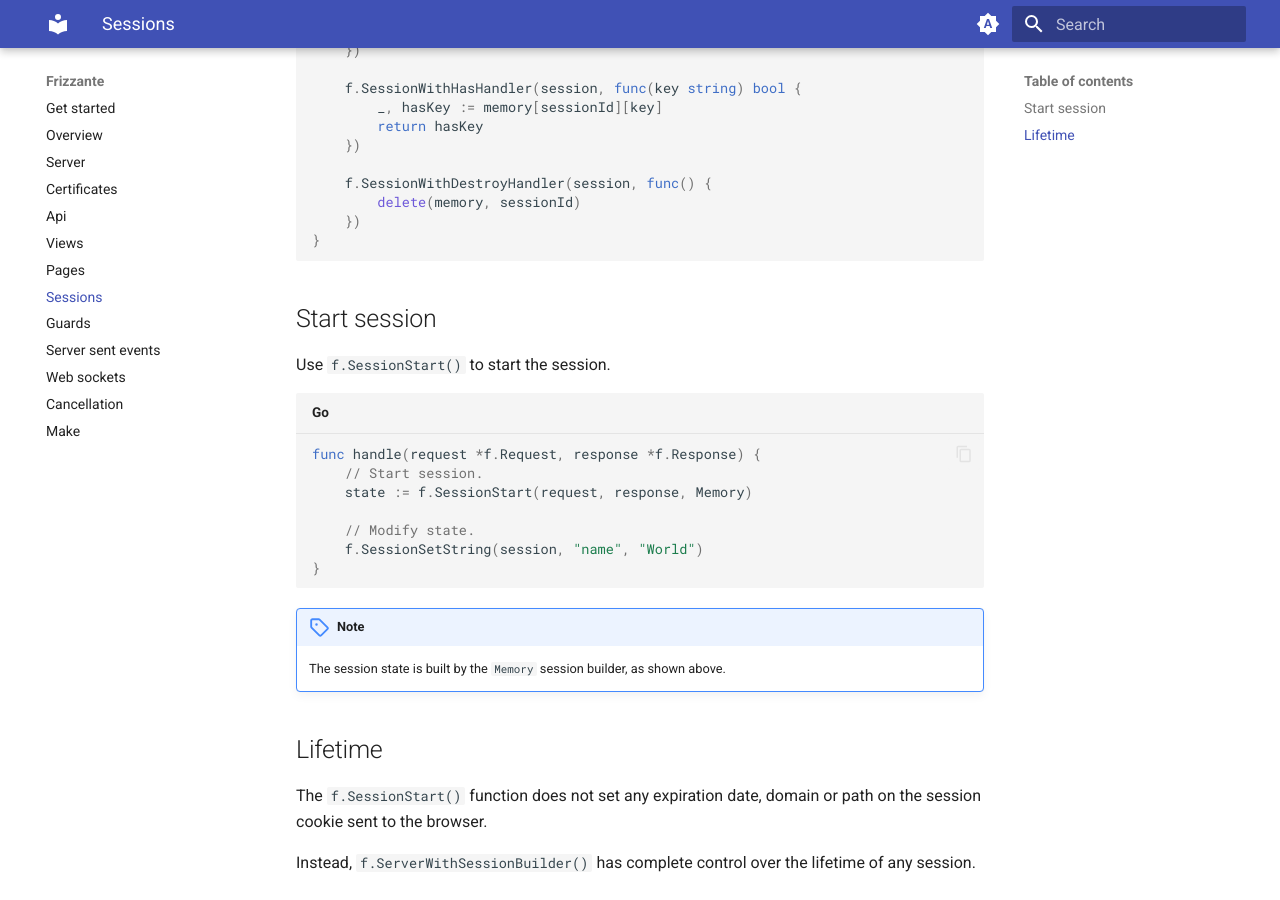
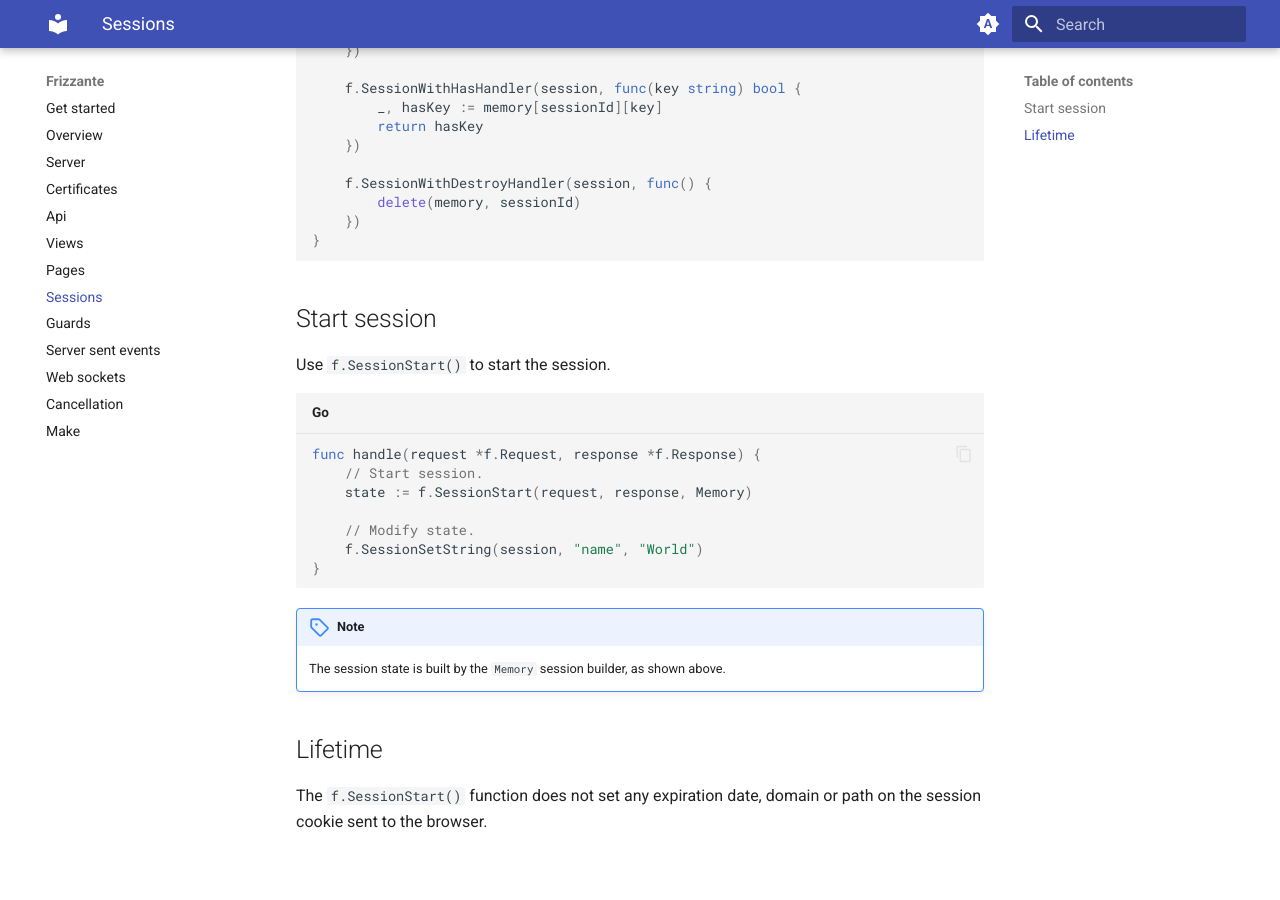
Before and after one commit to razshare/frizzante-docs, an MkDocs documentation site: the page built from docs/sessions.md, in a window 1280 px wide and 900 px high, scrolled down 759 px. Built offline with MkDocs 1.6.1 and Material for MkDocs 9.7.7, drawn with Linux system fonts in a browser that asks for light colours; after the commit the page ends 1617 px from its top, so only the background shows below that.

Commit message:
chore(docs): update sessions.

```diff
--- a/docs/sessions.md
+++ b/docs/sessions.md
@@ -59,5 +59,3 @@ func handle(request *f.Request, response *f.Response) {
 ## Lifetime
 
 The `f.SessionStart()` function does not set any expiration date, domain or path on the session cookie sent to the browser.
-
-Instead, `f.ServerWithSessionBuilder()` has complete control over the lifetime of any session.
```
